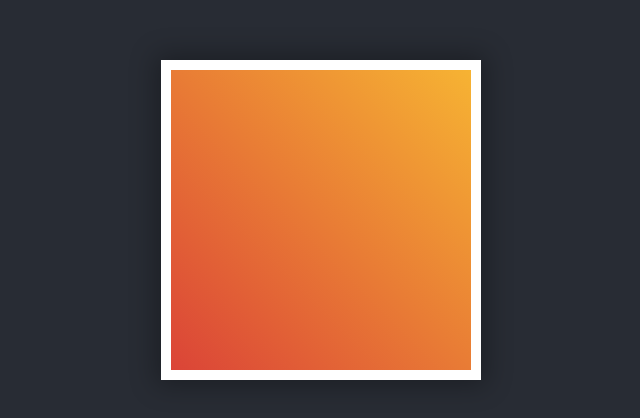
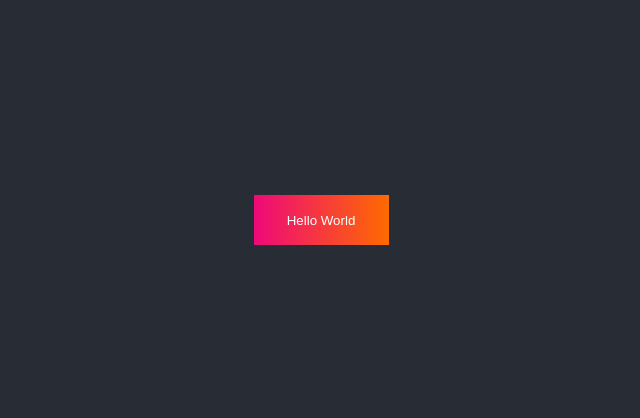
Before and after one commit to SDupZ/react-sandbox, a React (Create React App) app: page / in a window 1280 px wide. Shown: the part 180-598 px from the top of the page, without its empty margins (319-959 px from the left). Built offline with nearby package versions, Linux system fonts and the light colour scheme.

Commit message:
Add particle

```diff
--- a/package.json
+++ b/package.json
@@ -3,9 +3,10 @@
   "version": "0.1.0",
   "private": true,
   "dependencies": {
+    "html2canvas": "^1.0.0-alpha.12",
     "react": "^16.8.3",
     "react-dom": "^16.8.3",
-    "react-scripts": "2.1.5"
+    "react-scripts": "^2.1.5"
   },
   "scripts": {
     "start": "react-scripts start",
--- a/src/App.js
+++ b/src/App.js
@@ -1,5 +1,7 @@
 import React, { Component } from 'react';
+import AnotherClass from './components/AnotherClass';
 import TiltCard from './components/TiltCard';
+import ParticleOne from './components/ParticleOne';
 import './App.css';
 
 class App extends Component {
@@ -7,7 +9,9 @@ class App extends Component {
     return (
       <div className="App">
         <header className="App-header">
-          <TiltCard />
+          {/* <TiltCard /> */}
+          <ParticleOne />
+          {/* <AnotherClass /> */}
         </header>
       </div>
     );
--- /dev/null
+++ b/src/components/AnotherClass/index.js
@@ -0,0 +1,16 @@
+import React, { Component } from 'react';
+
+export default class CanvasComponent extends Component {
+  componentDidMount() {
+    this.updateCanvas();
+  }
+  updateCanvas() {
+    const ctx = this.refs.canvas.getContext('2d');
+    ctx.fillRect(0, 0, 100, 100);
+  }
+  render() {
+    return (
+      <canvas ref="canvas" width={300} height={300} />
+    );
+  }
+}
--- /dev/null
+++ b/src/components/ParticleOne/ExplodingParticle.js
@@ -0,0 +1,39 @@
+export default class ExplodingParticle {
+  constructor(
+    animationDuration = 1000,
+    speed = {
+      x: -5 + Math.random() * 10,
+      y: -5 + Math.random() * 10
+    },
+    radius = 5 + Math.random() * 5,
+    life = 30 + Math.random() * 10,
+  ) {
+    this.animationDuration = animationDuration;
+    this.speed = speed;
+    this.radius = radius;
+    this.life = life;
+    this.remainingLife = this.life;
+
+    this.draw = this.draw.bind(this);
+  }
+
+  draw(ctx) {
+    let p = this;
+
+    if (this.remainingLife > 0
+      && this.radius > 0) {
+
+      // Draw a circle at the current location
+      ctx.beginPath();
+      ctx.arc(p.startX, p.startY, p.radius, 0, Math.PI * 2);
+      ctx.fillStyle = "rgba(" + this.rgbArray[0] + ',' + this.rgbArray[1] + ',' + this.rgbArray[2] + ", 1)";
+      ctx.fill();
+
+      // Update the particle's location and life
+      p.remainingLife--;
+      p.radius -= 0.25;
+      p.startX += p.speed.x;
+      p.startY += p.speed.y;
+    }
+  }
+}
--- /dev/null
+++ b/src/components/ParticleOne/ParticleOne.js
@@ -0,0 +1,127 @@
+import React from 'react';
+import html2canvas from 'html2canvas';
+
+import ExplodingParticle from './ExplodingParticle';
+import css from './ParticleOne.module.css';
+
+export default class ParticleOne extends React.Component {
+  constructor(props) {
+    super(props);
+
+    this.state = {
+      particles: []
+    };
+
+    this.buttonRef = React.createRef();
+    this.containerRef = React.createRef();
+    this.canvasRef = React.createRef();
+
+    this.getColorAtPoint = this.getColorAtPoint.bind(this);
+    this.getCanvas = this.getCanvas.bind(this);
+    this.getCanvasCtx = this.getCanvasCtx.bind(this);
+    this.createParticleAtPoint = this.createParticleAtPoint.bind(this);
+    this.update = this.update.bind(this);
+    this.resizeCanvas = this.resizeCanvas.bind(this);
+  }
+
+  getCanvas() {
+    if (this.canvasRef.current) {
+      return this.canvasRef.current;
+    }
+  }
+
+  getCanvasCtx() {
+    if (this.canvasRef.current) {
+      return this.canvasRef.current.getContext("2d");
+    }
+  }
+
+  getColorAtPoint(e) {
+    // Get the coordinate of the click
+    const x = e.nativeEvent.offsetX;
+    const y = e.nativeEvent.offsetY;
+
+    // Get the color data of the canvas version of our element at that location
+    let rgbaColorArr = this.ctx.getImageData(x, y, 1, 1).data;
+
+    // Get the button's positioning in terms of the window
+    let bcr = this.buttonRef.current.getBoundingClientRect();
+    let globalX = bcr.left + x;
+    let globalY = bcr.top + y;
+
+    // Create a particle using the color we obtained at the window location
+    // that we calculated
+    this.createParticleAtPoint(globalX, globalY, rgbaColorArr);
+  }
+
+  resizeCanvas() {
+    this.canvasRef.current.width = window.innerWidth;
+    this.canvasRef.current.height = window.innerHeight;
+  }
+
+  async componentDidMount() {
+    window.addEventListener('resize', this.resizeCanvas, false);
+
+    if (this.containerRef.current && this.buttonRef.current) {
+      const canvas = await html2canvas(this.buttonRef.current);
+
+      this.ctx = canvas.getContext("2d");
+      requestAnimationFrame(this.update);
+
+
+      this.resizeCanvas();
+    }
+  }
+
+  createParticleAtPoint(x, y, colorData) {
+    let particle = new ExplodingParticle();
+    particle.rgbArray = colorData;
+    particle.startX = x;
+    particle.startY = y;
+    particle.startTime = Date.now();
+
+    this.setState(({ particles}) => ({ particles: particles.concat([particle])}));
+  }
+
+  update() {
+    const { particles } = this.state;
+    const particleCtx = this.getCanvasCtx();
+
+    // Clear out the old particles
+    if (typeof particleCtx !== "undefined") {
+      particleCtx.clearRect(0, 0, window.innerWidth, window.innerHeight);
+    }
+
+    // Draw all of our particles in their new location
+    for (let i = 0; i < particles.length; i++) {
+      particles[i].draw(particleCtx);
+
+      // Simple way to clean up if the last particle is done animating
+      if (i === particles.length - 1) {
+        let percent = (Date.now() - particles[i].startTime) / particles[i].animationDuration;
+
+        if (percent > 1) {
+          this.setState({ particles: []})
+        }
+      }
+    }
+
+    // Animate performantly
+    requestAnimationFrame(this.update);
+  }
+
+  render() {
+    return (
+      <div className={css.container} ref={this.containerRef}>
+        <button
+          onClick={this.getColorAtPoint}
+          className={css.buttonOne}
+          ref={this.buttonRef}
+        >
+          Hello World
+        </button>
+        <canvas className={css.canvas} ref={this.canvasRef} />
+      </div>
+    );
+  }
+}
--- /dev/null
+++ b/src/components/ParticleOne/ParticleOne.module.css
@@ -0,0 +1,27 @@
+.container {}
+
+.buttonOne {
+  min-width: 135px;
+  max-width: 200px;
+  min-height: 50px;
+  border: 0;
+  outline: 0;
+
+  color: white;
+
+  /* pink to orange */
+  background: #ee0979;
+  background: linear-gradient(to right, #ee0979, #ff6a00);
+
+  vertical-align: top;
+
+  cursor: pointer;
+}
+
+.canvas {
+  position: absolute;
+  top: 0;
+  left: 0;
+  z-index: 1001;
+  pointer-events: none;
+}
--- /dev/null
+++ b/src/components/ParticleOne/index.js
@@ -0,0 +1,3 @@
+import ParticleOne from './ParticleOne';
+
+export default ParticleOne;
--- a/src/components/TiltCard/TiltCard.js
+++ b/src/components/TiltCard/TiltCard.js
@@ -1,6 +1,6 @@
 import React from 'react';
 
-import './styles.css';
+import css from './TiltCard.module.css';
 
 const X_ROTATION_FACTOR = 0.1;
 const Y_ROTATION_FACTOR = -0.1;
@@ -48,12 +48,12 @@ export default class TiltCard extends React.Component {
     return (
       <div
         ref={this.containerRef}
-        className="container"
+        className={css.container}
         onMouseMove={this.handleMouseMove}
         onMouseLeave={this.handleMouseLeave}
         style={{ transform: `perspective(50em) rotateX(${xRotation}deg) rotateY(${yRotation}deg)  scale(${scaleFactor})` }}
       >
-        <div className="imageContainer" />
+        <div className={css.imageContainer} />
       </div>
     );
   }
```
Also changed, not shown: src/components/TiltCard/TiltCard.module.css (renamed from src/components/TiltCard/styles.css), 1 other file (tests, documents, lock files or other folders).
